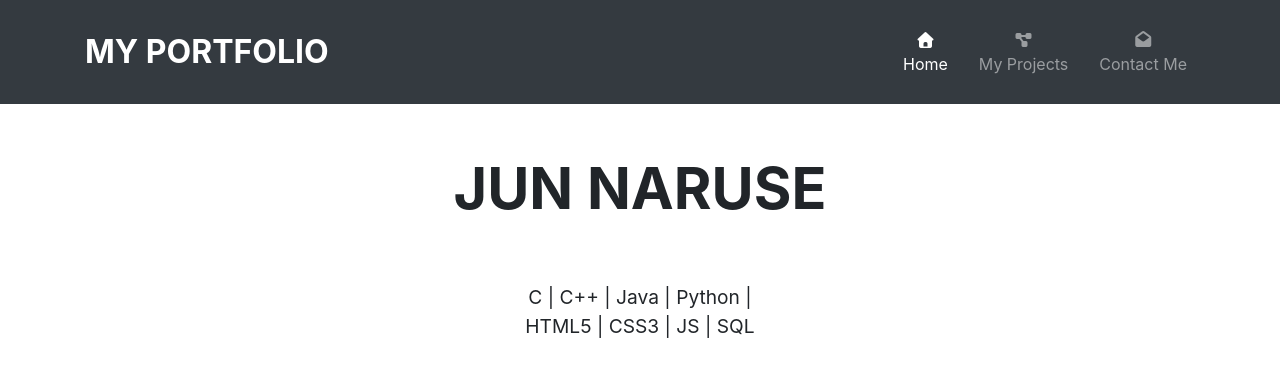
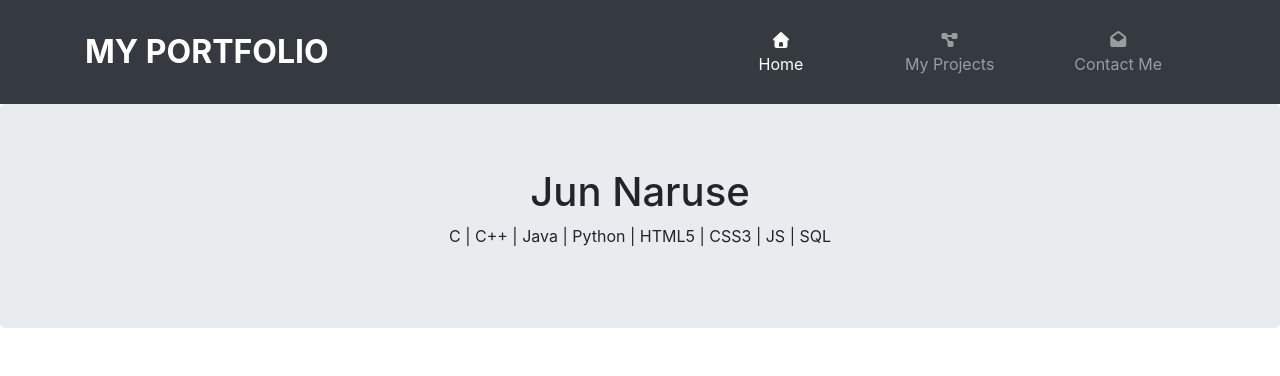
Before and after one commit to junnaruse99/MyPortfolio, a plain HTML site: page index.html in a window 1280 px wide. Drawn offline with nearby package versions, Linux system fonts and the light colour scheme.

Commit message:
Change styling from inline-block to flex

```diff
--- a/CSS/styles.css
+++ b/CSS/styles.css
@@ -1,8 +1,13 @@
 /** HEADER **/
 #header-nav {
-    margin-bottom: 15px;
     padding: 20px 0;
 }
+
+#header-nav > .container {
+    display: flex;
+    justify-content: space-between;
+}
+
 .navbar-header {
     font-size: 3.5vw;
     font-weight: bold;
@@ -12,11 +17,16 @@
 
 #collapsable-nav li {
     margin-left: 15px;
+    width: 12vw;
 }
 
 #collapsable-nav a {
     text-align: center;
     font-size: 2.5vw;
+}
+
+.nav-link:hover {
+    background-color: gray;
 }
 
 /** END HEADER **/
@@ -28,6 +38,18 @@
 
 
 /** HOME **/
+
+.jumbotron {
+    padding-left: 0;
+    padding-right: 0;
+}
+
+.jumbotron > .container {
+    display: flex;
+    flex-direction: column;
+    align-items: center;
+
+}
 
 #main-content {
     margin-top: 30px;
@@ -56,7 +78,6 @@
 @media (min-width: 1200px) {
     /* Header */
     #header-nav {
-        margin-bottom: 50px;
         padding: 20px 0;
     }
     .navbar-header {
--- a/index.html
+++ b/index.html
@@ -18,7 +18,6 @@
         <header>
             <nav id="header-nav" class="navbar navbar-expand-md navbar-dark bg-dark">
                 <div class="container">
-
                     <div class="navbar-header">
                         My Portfolio
                     </div>
@@ -43,9 +42,13 @@
                 </div>
             </nav>
         </header>
+        <div class="jumbotron">
+            <div class="container">
+                <h1>Jun Naruse</h1>
+                <p>C | C++ | Java | Python | HTML5 | CSS3 | JS | SQL</p>
+            </div>
+        </div>
         <div id="main-content" class="container">
-            <h1>Jun Naruse</h1>
-            <p>C | C++ | Java | Python | HTML5 | CSS3 | JS | SQL</p>
         </div>
     </body>
 
```
